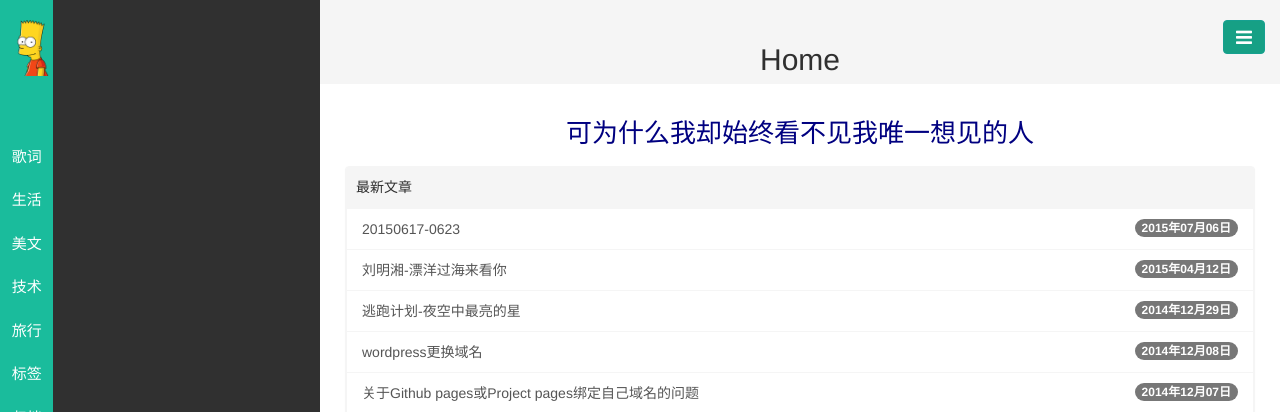
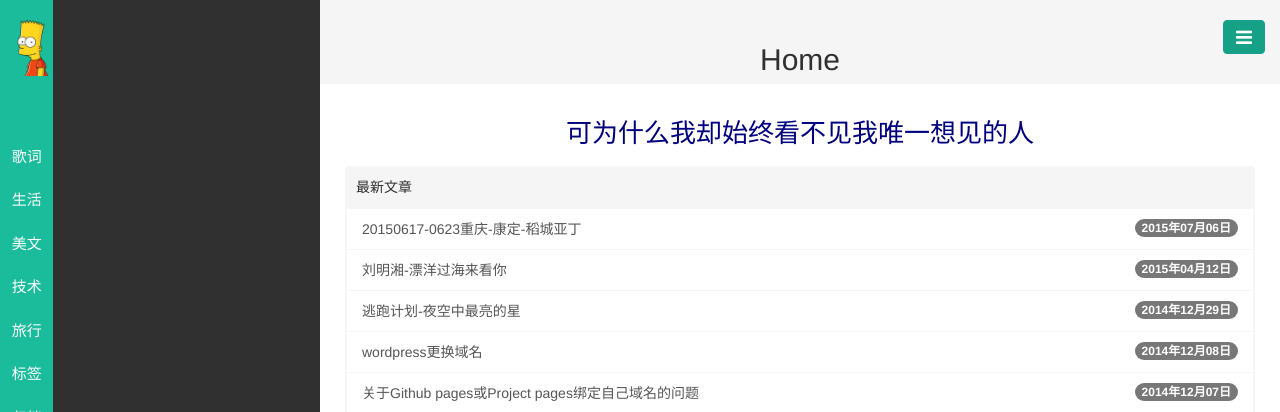
Before and after one commit to feifeierchampy/feifeierchampy.github.io, a Jekyll site: the page built from index.html, in a window 1280 px wide. Shown: the top 412 px of the page. Built offline with Jekyll 4.4.1, drawn with Linux system fonts in a browser that asks for light colours; nearby versions of some CDN libraries; library files that are not in the unit come from our copies; Markdown is read by kramdown in place of the engine named in the settings; the list of posts is cut into pages by our own code; comment, search, counter and statistics services are not loaded.

Commit message:
20150617youji3

```diff
--- a/_posts/旅行/2015-07-06-kang-ding-dao-cheng.md
+++ b/_posts/旅行/2015-07-06-kang-ding-dao-cheng.md
@@ -1,6 +1,6 @@
 ---
 layout: post
-title: 20150617-0623
+title: 20150617-0623重庆-康定-稻城亚丁
 category: 旅行
 tags:
 keywords:
@@ -14,133 +14,136 @@
 6.18 康定周边 折多山 包车一日游
 6.19 从康定坐汽车到稻城
 6.20上午 从稻城到亚丁景区
-    下午 走短线 珍珠海
+
+下午 走短线 珍珠海
 6.21 走长线 牛奶海、五色海
 6.22 稻城周边骑车游
 6.23 从稻城坐汽车返回成都
 6.24 成都坐火车回重庆
 
+
+
 -6.17  重庆-康定 汽车 宿康定（康定贡嘎国际青年旅社 帐篷 25元/人）
 提前一天到陈家坪汽车站买了从重庆到康定的汽车票，250块。。好贵啊。
-![车票](public/img/posts/travel/20150617/chepiao.jpg)
+![车票](/public/img/posts/travel/20150617/chepiao.jpg)
 然后接下来的一整天就在车上度过，早上8:40开的车，晚上快9点的样子才到康定。
 我们做的车
-![我们做的车](public/img/posts/travel/20150617/che.jpg)
+![我们做的车](/public/img/posts/travel/20150617/che.jpg)
 还是有他贵的理由的，是来来回回坐的最好的一辆车了，车里有个小厕所可以用，一路上可以肆无忌惮的喝水了。
 快到11点的时候会停下来让我们吃午饭，要了碗牛肉面，15块。
-![渔箭](public/img/posts/travel/20150617/yujian.jpg)
-![面](public/img/posts/travel/20150617/mian.jpg)
+![渔箭](/public/img/posts/travel/20150617/yujian.jpg)
+![面](/public/img/posts/travel/20150617/mian.jpg)
 途中会经过雅安，会在雅安汽车站停一下，但只是上下乘客，不做休息。
 看县城感觉雅安并不像是地震过得，看起来有些年份的建筑依然挺立着。
-![雅安1](public/img/posts/travel/20150617/yaan1.jpg)
-![雅安2](public/img/posts/travel/20150617/yaan2.jpg)
+![雅安1](/public/img/posts/travel/20150617/yaan1.jpg)
+![雅安2](/public/img/posts/travel/20150617/yaan2.jpg)
 一路上感觉道路都好险峻啊，不过对于天天在这里开车的司机来说应该不算什么吧。
-![路](public/img/posts/travel/20150617/lu.jpg)
+![路](/public/img/posts/travel/20150617/lu.jpg)
 8点的时候会在日地村停车吃个晚饭，没有吃，决定到了康定在好好吃一顿。
-![日地](public/img/posts/travel/20150617/ridi.jpg)
-![日地](public/img/posts/travel/20150617/ridi2.jpg)
-![日地](public/img/posts/travel/20150617/ridi3.jpg)
+![日地](/public/img/posts/travel/20150617/ridi.jpg)
+![日地](/public/img/posts/travel/20150617/ridi2.jpg)
+![日地](/public/img/posts/travel/20150617/ridi3.jpg)
 
 大概快9点的样子到康定了，看别人的攻略去的康定贡嘎国际青年旅社，离汽车站很近，之前有打电话过去，但是到了之后就只剩帐篷住了。。人生第一次住帐篷。
-![帐篷](public/img/posts/travel/20150617/zhangpeng.jpg)
-![帐篷](public/img/posts/travel/20150617/zhangpeng2.jpg)
-![青旅](public/img/posts/travel/20150617/qinglv.jpg)
-![青旅](public/img/posts/travel/20150617/qinglv2.jpg)
-![青旅](public/img/posts/travel/20150617/qinglv3.jpg)
-![青旅](public/img/posts/travel/20150617/qinglv4.jpg)
+![帐篷](/public/img/posts/travel/20150617/zhangpeng.jpg)
+![帐篷](/public/img/posts/travel/20150617/zhangpeng2.jpg)
+![青旅](/public/img/posts/travel/20150617/qinglv.jpg)
+![青旅](/public/img/posts/travel/20150617/qinglv2.jpg)
+![青旅](/public/img/posts/travel/20150617/qinglv3.jpg)
+![青旅](/public/img/posts/travel/20150617/qinglv4.jpg)
 青旅里会有司机主动来问你第二天要不要包车玩，旅社里提供了游玩线路
-![线路](public/img/posts/travel/20150617/xianlu.jpg)
+![线路](/public/img/posts/travel/20150617/xianlu.jpg)
 我们选择了2号线路 红海-江巴草原-塔公草原-新都桥-折多山 120每人，来回。不过后来发现好像并没有看到红海这个地方。
 
 出去吃了个晚饭，水煮牦牛肉，感觉还不错。
-![晚饭](public/img/posts/travel/20150617/wanfan.jpg)
+![晚饭](/public/img/posts/travel/20150617/wanfan.jpg)
 说好了一天餐费要严格控制在每人50以内，但晚饭一下就花掉80多块。。
 晚上回来睡帐篷，刚躺下时还是有些小冷的。
 
 -6.18  康定周边包车玩 宿康定（康定贡嘎国际青年旅社 还是睡帐篷）
 7点起床去吃了个早饭
-![早饭]（public/img/posts/travel/20150617/mian2.jpg)
+![早饭]（/public/img/posts/travel/20150617/mian2.jpg)
 量足，感觉味道还不错，10块钱。
 回来司机已经在等我们准备出发了。同行的有6个人，3男3女，后来司机又拉了他一个朋友上来。
 第一站停在了一个叫雅拉神山的地方，感觉并没有什么好玩的。
-![雅拉神山](public/img/posts/travel/20150617/yalashenshan.jpg)
-![雅拉神山](public/img/posts/travel/20150617/yalashenshan2.jpg)
+![雅拉神山](/public/img/posts/travel/20150617/yalashenshan.jpg)
+![雅拉神山](/public/img/posts/travel/20150617/yalashenshan2.jpg)
 另外在这里上了个厕所，出来被要了一块钱，后来发现在高原上人家的厕所都是要收钱的。。
 上车继续走着，发现不错的地方就喊司机停车
 天气不是很好啊，雾气弥漫的
-!(public/img/posts/travel/20150617/jing1.jpg)
+!(/public/img/posts/travel/20150617/jing1.jpg)
 这里海拔已经过了4000米，但也并没有什么感觉，还开心的跳起拍照
-!(public/img/posts/travel/20150617/haiba.jpg)
+!(/public/img/posts/travel/20150617/haiba.jpg)
 过了一会儿云雾飘散开，渐渐能看到些远处的景色了，好美。
-!(public/img/posts/travel/20150617/jing2.jpg)
-!(public/img/posts/travel/20150617/jing3.jpg)
+!(/public/img/posts/travel/20150617/jing2.jpg)
+!(/public/img/posts/travel/20150617/jing3.jpg)
 不过还是赶紧拍照啊，一会儿云飘过来又遮住了。
 继续往前
 草原上的牦牛，在这里很常见
-!(public/img/posts/travel/20150617/maoniu.jpg)
+!(/public/img/posts/travel/20150617/maoniu.jpg)
 江巴草原
-!(public/img/posts/travel/20150617/jing4.jpg)
+!(/public/img/posts/travel/20150617/jing4.jpg)
 竟然偷拍人家妹子，好吧背影感觉还不错
-!(public/img/posts/travel/20150617/meizi.jpg)
+!(/public/img/posts/travel/20150617/meizi.jpg)
 一看到牦牛我就被吸引过去了
-!(public/img/posts/travel/20150617/niu.jpg)
+!(/public/img/posts/travel/20150617/niu.jpg)
 可是竟然不鸟我，看到我就跑，牦牛都这么胆小的吗。。
 青稞酒
-!(public/img/posts/travel/20150617/qingkejiu.jpg)
+!(/public/img/posts/travel/20150617/qingkejiu.jpg)
 塔公草原
-!(public/img/posts/travel/20150617/tagongcaoyuan.jpg)
+!(/public/img/posts/travel/20150617/tagongcaoyuan.jpg)
 后面的那是个什么寺来着？名字忘了
-!(public/img/posts/travel/20150617/simiao.jpg)
+!(/public/img/posts/travel/20150617/simiao.jpg)
 
-!(public/img/posts/travel/20150617/jing6.jpg)
-!(public/img/posts/travel/20150617/jing7.jpg)
-!(public/img/posts/travel/20150617/jing8.jpg)
-!(public/img/posts/travel/20150617/jing9.jpg)
-!(public/img/posts/travel/20150617/jing10.jpg)
+!(/public/img/posts/travel/20150617/jing6.jpg)
+!(/public/img/posts/travel/20150617/jing7.jpg)
+!(/public/img/posts/travel/20150617/jing8.jpg)
+!(/public/img/posts/travel/20150617/jing9.jpg)
+!(/public/img/posts/travel/20150617/jing10.jpg)
 
 继续走，觉得不错的地方就让司机停车，司机小哥人不错，和我同岁，车开的却比我溜多了
 直接上图
-!(public/img/posts/travel/20150617/j1.jpg)
-!(public/img/posts/travel/20150617/j2.jpg)
-!(public/img/posts/travel/20150617/j3.jpg)
-!(public/img/posts/travel/20150617/j4.jpg)
-!(public/img/posts/travel/20150617/j5.jpg)
-!(public/img/posts/travel/20150617/j6.jpg)
+!(/public/img/posts/travel/20150617/j1.jpg)
+!(/public/img/posts/travel/20150617/j2.jpg)
+!(/public/img/posts/travel/20150617/j3.jpg)
+!(/public/img/posts/travel/20150617/j4.jpg)
+!(/public/img/posts/travel/20150617/j5.jpg)
+!(/public/img/posts/travel/20150617/j6.jpg)
 一点多的时候在新都桥吃午饭，饭太硬，很难吃。八个人，一共160
-!(public/img/posts/travel/20150617/j7.jpg)
+!(/public/img/posts/travel/20150617/j7.jpg)
 折多山云海
-!(public/img/posts/travel/20150617/zheduoshan.jpg)
-!(public/img/posts/travel/20150617/zheduoshan2.jpg)
-!(public/img/posts/travel/20150617/zheduoshan3.jpg)
-!(public/img/posts/travel/20150617/zheduoshan4.jpg)
-!(public/img/posts/travel/20150617/zheduoshan5.jpg)
-!(public/img/posts/travel/20150617/zheduoshan6.jpg)
+!(/public/img/posts/travel/20150617/zheduoshan.jpg)
+!(/public/img/posts/travel/20150617/zheduoshan2.jpg)
+!(/public/img/posts/travel/20150617/zheduoshan3.jpg)
+!(/public/img/posts/travel/20150617/zheduoshan4.jpg)
+!(/public/img/posts/travel/20150617/zheduoshan5.jpg)
+!(/public/img/posts/travel/20150617/zheduoshan6.jpg)
 太美了，有想就死在这里不走了的感觉。
 上折多山了，天气好糟糕。。
-!(public/img/posts/travel/20150617/zheduoshan7.jpg)
+!(/public/img/posts/travel/20150617/zheduoshan7.jpg)
 折多山垭口
-!(public/img/posts/travel/20150617/yakou.jpg)
-!(public/img/posts/travel/20150617/yakou2.jpg)
+!(/public/img/posts/travel/20150617/yakou.jpg)
+!(/public/img/posts/travel/20150617/yakou2.jpg)
 沿路上去，走到头有个这个
-!(public/img/posts/travel/20150617/yakou3.jpg)
+!(/public/img/posts/travel/20150617/yakou3.jpg)
 天气真是太糟了，周围什么都看不到。。
 下午快5点的样子，回到了康定县城。
 
 -6.19 从康定坐车到稻城 宿稻城县（稻城妈妈青年旅社 45元/人 四人间）
 提前一天在康定汽车站买了去稻城的车票
-!(public/img/posts/travel/20150617/chepiao2.jpg)
+!(/public/img/posts/travel/20150617/chepiao2.jpg)
 5点钟就起来了 和昨天的路线有些重复 沿着G318走 会过折多山
-!(public/img/posts/travel/20150617/lushang.jpg)
-!(public/img/posts/travel/20150617/lushang2.jpg)
+!(/public/img/posts/travel/20150617/lushang.jpg)
+!(/public/img/posts/travel/20150617/lushang2.jpg)
 不过一想又要做一天的车真的是蛋痛啊 大拦车上的厕所坏了不给用 都不敢喝水唉
 这不同学实在憋不住了 让司机给他停下车下去方便 然后大家看了他这个背影三分钟
-!(public/img/posts/travel/20150617/saniao.jpg)
+!(/public/img/posts/travel/20150617/saniao.jpg)
 大概10点半的时候会停在雅江吃个饭 条件很差 没胃口 没有吃 厕所很脏 1块钱
 快两点的时候会到第一高城--理塘 海拔有4000多米 理塘汽车站都会有武警守卫的 武警的装备很全 护甲 护腿 还有拿个长棒 第一次看到这种配置感觉好牛逼啊
 渐渐海拔越来越高 突破了4600米 带的零食大都被撑爆了 只剩两个依然坚挺着
-!(public/img/posts/travel/20150617/lingshi.jpg)
-!(public/img/posts/travel/20150617/lingshi2.jpg)
+!(/public/img/posts/travel/20150617/lingshi.jpg)
+!(/public/img/posts/travel/20150617/lingshi2.jpg)
 下午5点钟左右到达稻城县城 一下车就会有很多来问去不去亚丁 拉你去住宿
 我们住的稻城妈妈 不过住过后感觉是比较坑的 床位房一层厕所只有一个 这对于每天早上都要清理肠胃的我十分的不方便 一次次的确认厕所是不是有空位了 还有洗漱的地方 十分简陋 一个冷水管 一个热水管 是分开的 不能调水温
-!(public/img/posts/travel/20150617/daochengmama.jpg)
+!(/public/img/posts/travel/20150617/daochengmama.jpg)
 稻城海拔有3800米 下车后感觉头有些发胀 而且指甲也变紫了 一个可能是因为起的太早做了太久的车一路上风景太美都没舍得睡觉累的 再有可能真的是开始有点儿高原反应了
```
